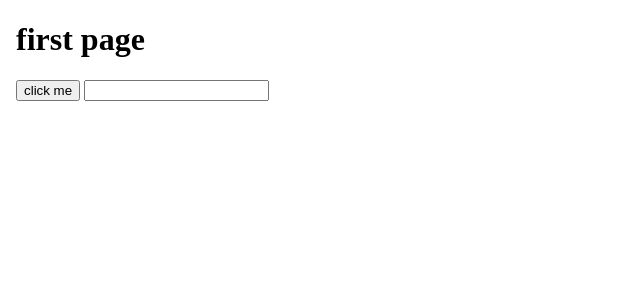
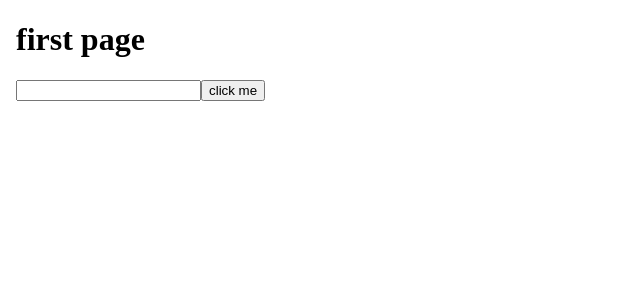
Before and after one commit to rohitsengar001/angular_by_naresh_sir, an Angular app: page / in a window 1280 px wide. Shown: the top 300 px of the page, without its empty margins (0-640 px from the left). Built offline with nearby package versions, Linux system fonts and the light colour scheme.

Commit message:
Template_reference_variable

```diff
--- a/src/app/app.component.html
+++ b/src/app/app.component.html
@@ -7,9 +7,8 @@
 </head>
 <body>
   <h1>first page</h1>
-   <button (click) ="myfunction()">click me</button>
+   <input #myinput type="text">
+   <button (click) ="myfunction(myinput.value)">click me</button>
    {{message}}
-   <input type="text" [(ngModel)]="name">
-   {{name}}
 </body>
 </html>
--- a/src/app/app.component.ts
+++ b/src/app/app.component.ts
@@ -8,8 +8,13 @@ import { Component } from '@angular/core';
 export class AppComponent {
   title = 'demoAngular';
   message="";
-  myfunction(){
-    console.log("testing")
-    this.message="welcome";
+  name="rohit";
+  myfunction(value){
+    if (value.length < 8) {
+      this.message="you have entered short value";
+    } else {
+      this.message ="you have entered correct";
+    }
+    console.log(value);
   }
 }
```
